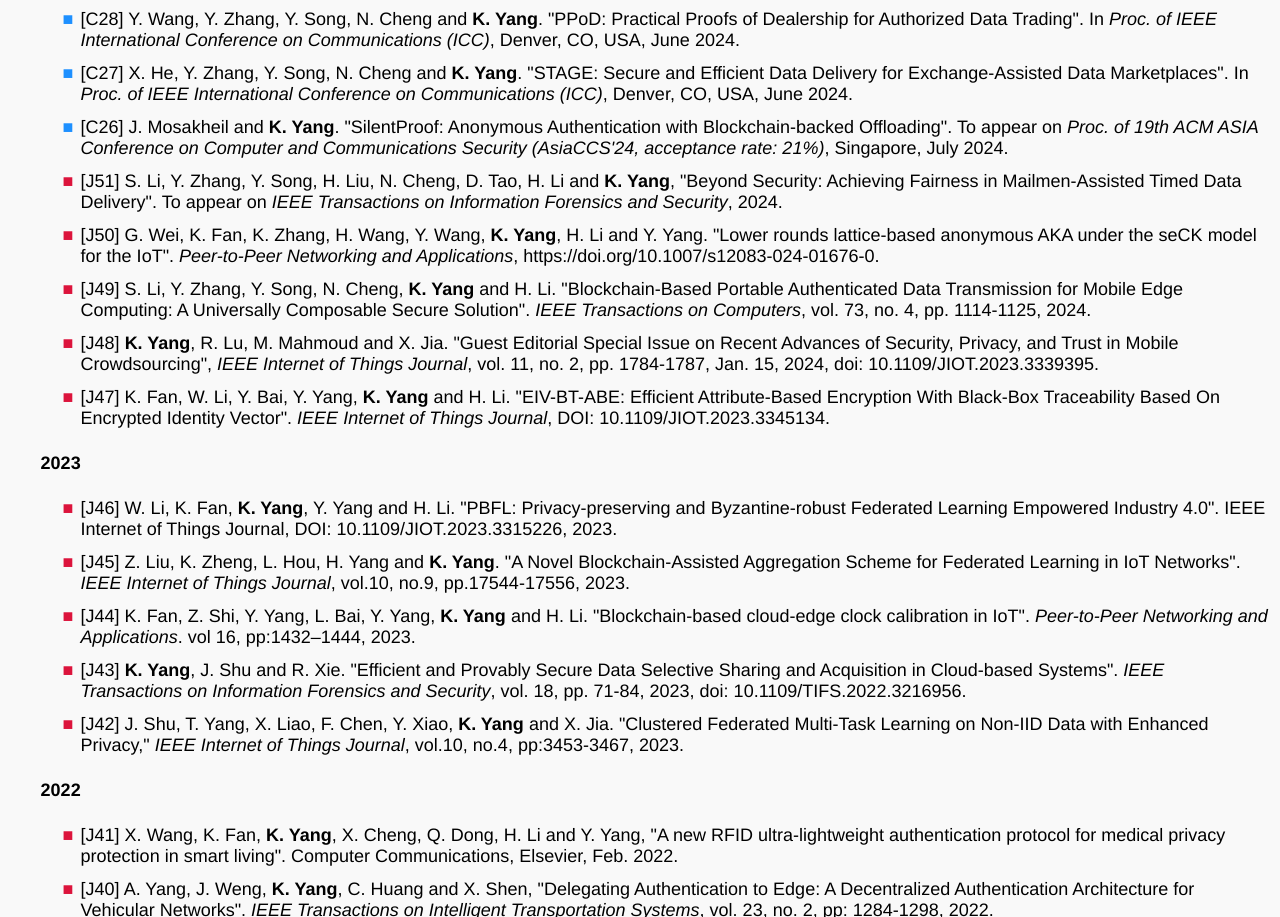
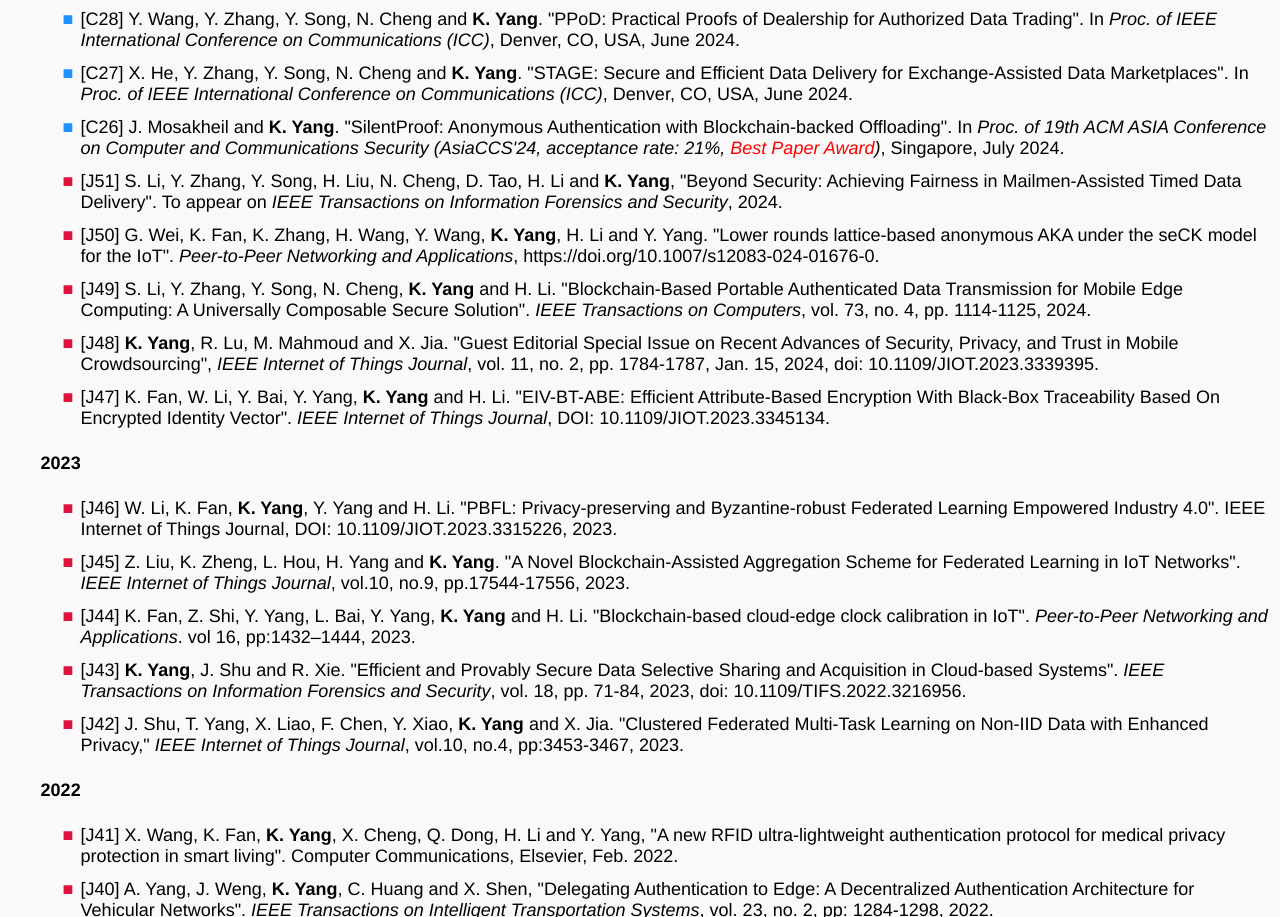
Before and after one commit to kan-yang/kan-yang.github.io, a plain HTML site: page research.html in a window 1280 px wide. Shown: the part 1079-1996 px from the top of the page. Drawn offline with Linux system fonts and the light colour scheme.

Commit message:
Update research.html

```diff
--- a/research.html
+++ b/research.html
@@ -107,7 +107,7 @@ https://orcid.org/0000-0003-4234-9596" target="_blank">ORCID</a>)</h2>
 </journalname>, 23 July - 26 July, Jersey City, New Jersey, USA </li>
 		<li>[C28] Y. Wang, Y. Zhang, Y. Song, N. Cheng and <authorname>K. Yang</authorname>. &quot;PPoD: Practical Proofs of Dealership for Authorized Data Trading&quot;. In <journalname>Proc. of IEEE International Conference on Communications (ICC)</journalname>, Denver, CO, USA, June 2024. </li>
 		<li>[C27] X. He, Y. Zhang, Y. Song, N. Cheng and <authorname>K. Yang</authorname>. &quot;STAGE: Secure and Efficient Data Delivery for Exchange-Assisted Data Marketplaces&quot;. In  <journalname>Proc. of IEEE International Conference on Communications (ICC)</journalname>, Denver, CO, USA, June 2024. </li>
-		<li>[C26] J. Mosakheil and <authorname>K. Yang</authorname>. &quot;SilentProof: Anonymous Authentication with Blockchain-backed Offloading&quot;. To appear on <journalname>Proc. of 19th ACM ASIA Conference on Computer and Communications Security (AsiaCCS'24, acceptance rate: 21%)</journalname>, Singapore, July 2024.</li>
+		<li>[C26] J. Mosakheil and <authorname>K. Yang</authorname>. &quot;SilentProof: Anonymous Authentication with Blockchain-backed Offloading&quot;. In <journalname>Proc. of 19th ACM ASIA Conference on Computer and Communications Security (AsiaCCS'24, acceptance rate: 21%, <awardfont>Best Paper Award</awardfont>)</journalname>, Singapore, July 2024.</li>
 
                     </ul>
         <ul class = "j">
```
